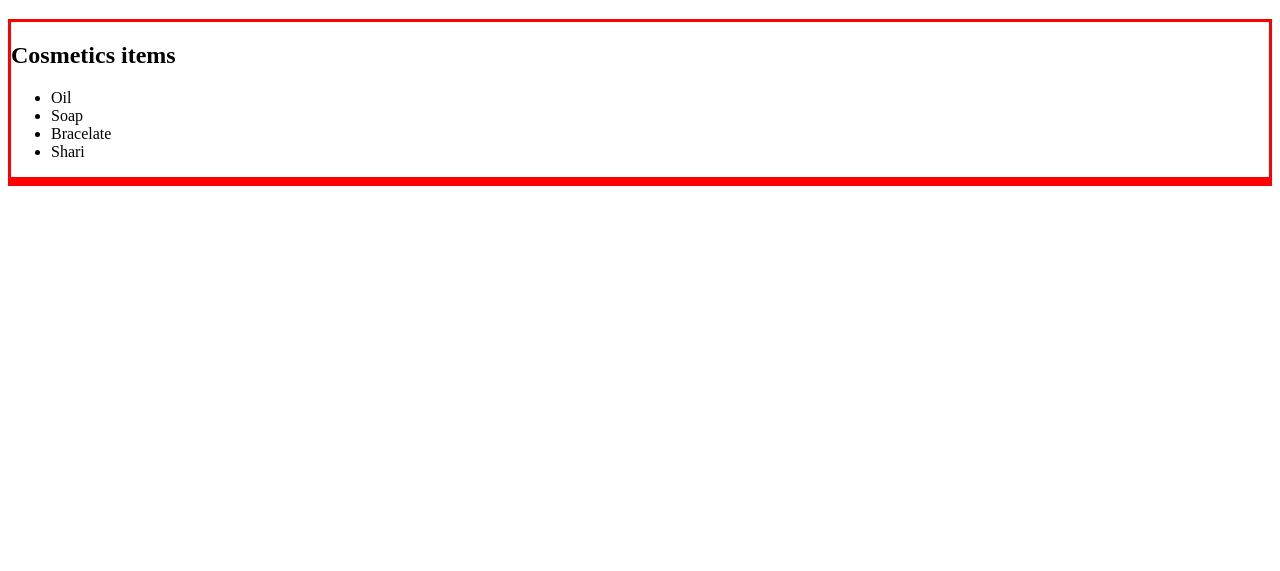
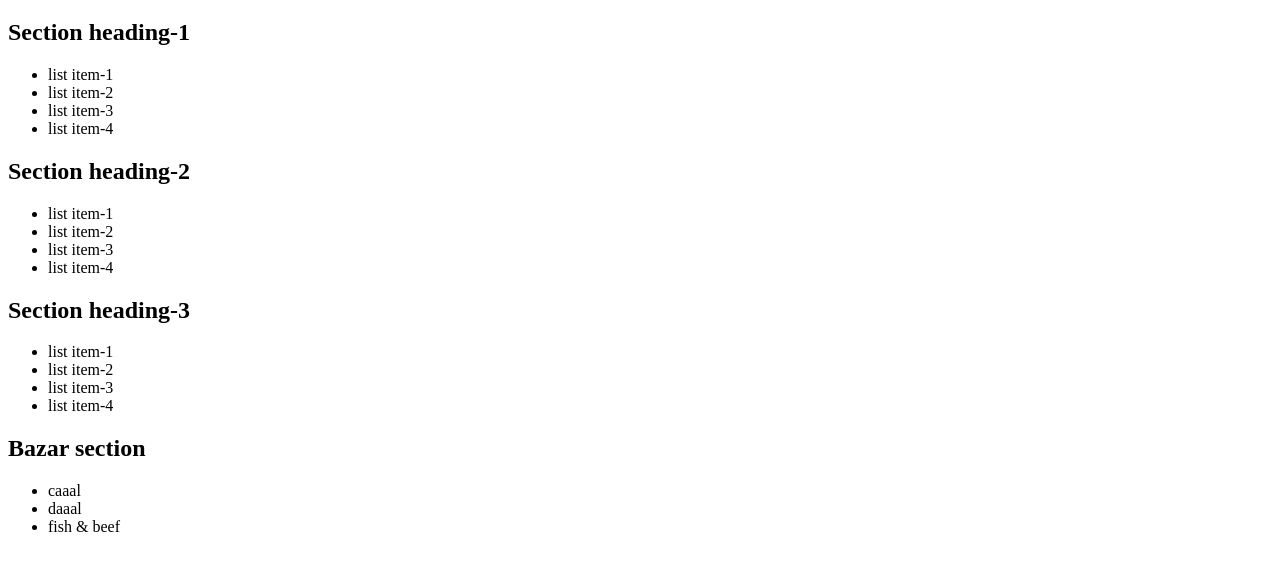
Before and after one commit to Rakibul187/integrate-javascript-relation, a plain HTML site: page md24-tour-of-dom/summery.html in a window 1280 px wide. Shown: the part 61-632 px from the top of the page. Drawn offline with Linux system fonts and the light colour scheme.

Commit message:
final commit of dom

```diff
--- /dev/null
+++ b/md24-tour-of-dom/js/summery-added.js
@@ -0,0 +1,25 @@
+// added a full section
+const mainContainer = document.getElementById('main-container');
+
+const bazarSection = document.createElement('section');
+mainContainer.appendChild(bazarSection)
+
+
+const heading = document.createElement('h1')
+heading.innerText = 'Bazar section';
+bazarSection.appendChild(heading)
+
+const ul = document.createElement('ul');
+bazarSection.appendChild(ul)
+
+const li1 = document.createElement('li');
+li1.innerText = 'caaal';
+ul.appendChild(li1);
+
+const li2 = document.createElement('li');
+li2.innerText = 'daaal';
+ul.appendChild(li2);
+
+const li3 = document.createElement('li');
+li3.innerText = 'fish & beef';
+ul.appendChild(li3)
--- a/md24-tour-of-dom/js/summery.js
+++ b/md24-tour-of-dom/js/summery.js
@@ -1,7 +1,27 @@
+const allLi = document.getElementsByTagName('li')
+console.log(allLi);
+
+
 const sections = document.querySelectorAll('section');
-// console.log(sections);
+for (const section of sections) {
+    section.style.border = '2px solid blue';
+    section.style.marginBottom = '10px';
+    section.style.padding = '10px';
+    section.style.borderRadius = '20px'
+}
 
-for (const section of sections) {
-    section.style.border = '3px solid red';
+const allTitle = document.getElementsByClassName('section-title');
+console.log(allTitle)
 
-}
+const secondSection = document.getElementById('second-section')
+console.log(secondSection)
+secondSection.style.color = 'red';
+secondSection.style.backgroundColor = 'blue';
+
+const firsListItem = document.getElementById('first-list');
+
+
+const li1 = document.createElement('li');
+li1.innerText = 'my dynamic item hehehe';
+
+firsListItem.appendChild(li1)
--- a/md24-tour-of-dom/summery.html
+++ b/md24-tour-of-dom/summery.html
@@ -12,25 +12,40 @@
     <header>
         <h1>Summery of dom doma dom</h1>
     </header>
-    <main>
+    <main id="main-container">
         <section>
-            <h1>Cosmetics items</h1>
+            <h1 class="section-title">Section heading-1</h1>
+            <ul id="first-list">
+                <li>list item-1</li>
+                <li>list item-2</li>
+                <li>list item-3</li>
+                <li>list item-4</li>
+            </ul>
+        </section>
+        <section id="second-section">
+            <h1 class="section-title">Section heading-2</h1>
             <ul>
-                <li>Oil </li>
-                <li>Soap</li>
-                <li>Bracelate</li>
-                <li>Shari</li>
+                <li>list item-1</li>
+                <li>list item-2</li>
+                <li>list item-3</li>
+                <li>list item-4</li>
             </ul>
         </section>
         <section>
-
+            <h1 class="section-title">Section heading-3</h1>
+            <ul>
+                <li>list item-1</li>
+                <li>list item-2</li>
+                <li>list item-3</li>
+                <li>list item-4</li>
+            </ul>
         </section>
     </main>
 
 
 
 
-
+    <script src="js/summery-added.js"></script>
     <script src="js/summery.js"></script>
 </body>
 
```
Also changed, not shown: md24-tour-of-dom/index.html (+1 -0 lines).
